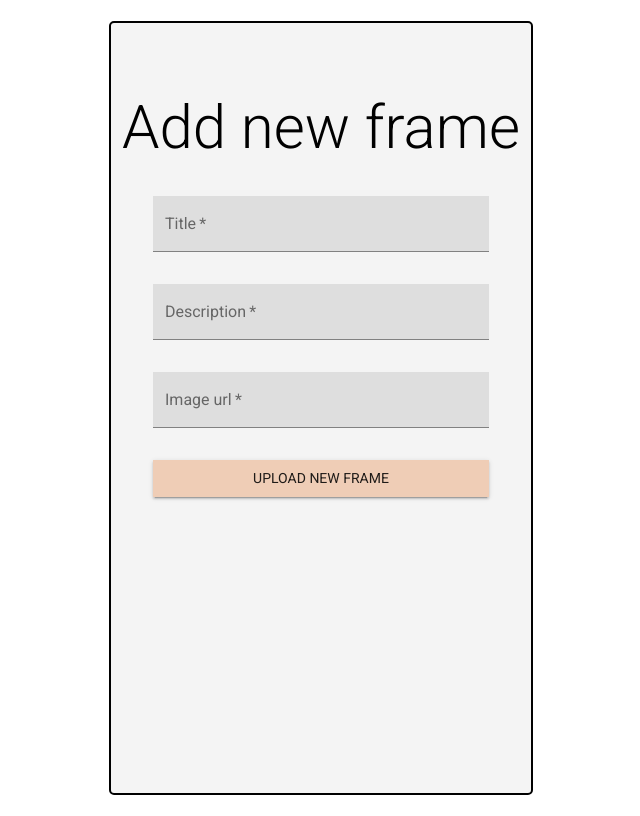
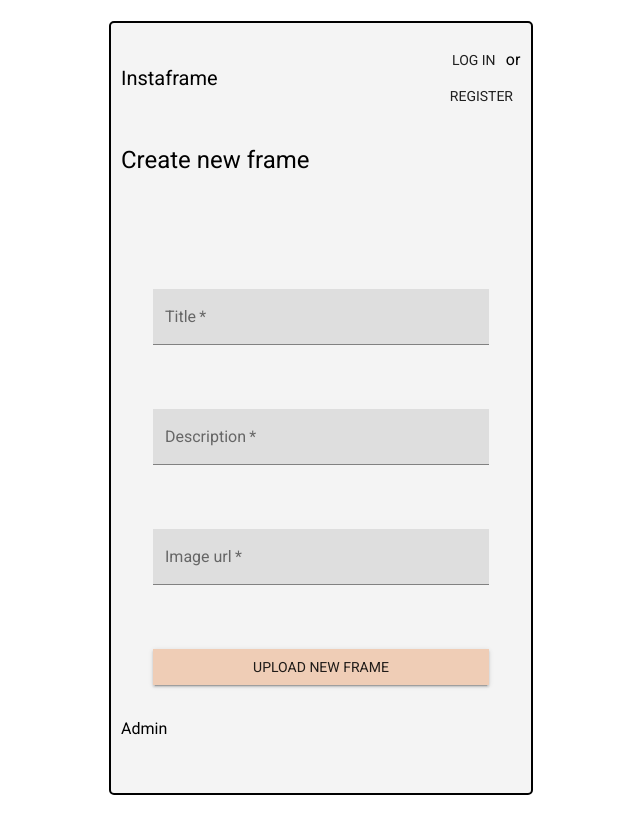
Before and after one commit to victorwikstrom/user-based-content, a React (Create React App) app in the folder client/: page /upload in a window 1280 px wide. Shown: the whole page, without its empty margins (319-959 px from the left). Built offline with nearby package versions, Linux system fonts and the light colour scheme.

Commit message:
small fixes to design

```diff
--- /dev/null
+++ b/client/src/components/Footer.tsx
@@ -0,0 +1,43 @@
+import {
+  Box,
+  Button,
+  createStyles,
+  makeStyles,
+  Typography,
+} from "@material-ui/core";
+import { Link } from "react-router-dom";
+
+interface Props {
+  userIsLoggedIn: boolean;
+}
+
+function Footer(props: Props) {
+  const useStyles = makeStyles(() =>
+    createStyles({
+      root: {
+        height: "50px",
+        width: "100%",
+      },
+    })
+  );
+  const classes = useStyles();
+
+  return (
+    <div>
+      {props.userIsLoggedIn ? (
+        <div className={classes.root}>
+          <Typography>
+            <Link
+              style={{ textDecoration: "none", color: "black" }}
+              to="/admin"
+            >
+              Admin
+            </Link>
+          </Typography>
+        </div>
+      ) : null}
+    </div>
+  );
+}
+
+export default Footer;
--- a/client/src/components/Header.tsx
+++ b/client/src/components/Header.tsx
@@ -6,6 +6,7 @@ import {
   Typography,
 } from "@material-ui/core";
 import HeaderLogin from "./HeaderLogin";
+import { Link } from "react-router-dom";
 
 interface Props {
   userIsLoggedIn: boolean;
@@ -34,7 +35,9 @@ function Header(props: Props) {
   return (
     <div className={classes.root}>
       <Typography component="h1" variant="h6">
-        App Title
+        <Link style={{ textDecoration: "none", color: "black" }} to="/">
+          Instaframe
+        </Link>
       </Typography>
       <Box className={classes.right}>
         {props.userIsLoggedIn ? (
--- a/client/src/components/ImageCard.tsx
+++ b/client/src/components/ImageCard.tsx
@@ -8,7 +8,6 @@ import IconButton from "@material-ui/core/IconButton";
 import Typography from "@material-ui/core/Typography";
 import { red } from "@material-ui/core/colors";
 import MoreVertIcon from "@material-ui/icons/MoreVert";
-import Eagle from "../assets/ramiro-pianarosa-RsOwHO8Q9Sc-unsplash.jpg";
 import { Frame } from "../helpers";
 
 interface Props {
@@ -18,7 +17,6 @@ interface Props {
 const useStyles = makeStyles((theme: Theme) =>
   createStyles({
     root: {
-      maxWidth: 345,
       marginBottom: "2rem",
     },
     media: {
--- a/client/src/navigation/Admin.tsx
+++ b/client/src/navigation/Admin.tsx
@@ -1,7 +1,9 @@
 import React, { useEffect, useState } from "react";
-import { Box, createStyles, makeStyles, Typography } from "@material-ui/core";
+import { Box, createStyles, makeStyles } from "@material-ui/core";
 import UserCard from "../components/UserCard";
 import { User } from "../helpers";
+import Header from "../components/Header";
+import PageHeading from "../components/PageHeading";
 
 function Admin() {
   const useStyles = makeStyles(() =>
@@ -37,7 +39,8 @@ function Admin() {
 
   return (
     <Box className={classes.root}>
-      <Typography variant="h4">All Users</Typography>
+      <Header userIsLoggedIn={false} />
+      <PageHeading pageName="All users" />
       {users.map(({ username, role, _id }) => (
         <UserCard
           key={_id}
--- a/client/src/navigation/Login.tsx
+++ b/client/src/navigation/Login.tsx
@@ -8,11 +8,14 @@ import {
   Typography,
 } from "@material-ui/core";
 import { Link } from "react-router-dom";
+import Header from "../components/Header";
+import PageHeading from "../components/PageHeading";
 
 function Login() {
   const useStyles = makeStyles(() =>
     createStyles({
-      root: {
+      root: {},
+      form: {
         width: "400px",
         display: "flex",
         flexDirection: "column",
@@ -62,8 +65,9 @@ function Login() {
   };
   return (
     <Box className={classes.root}>
-      <form>
-        <Typography variant="h2">Sign In</Typography>
+      <Header userIsLoggedIn={false} />
+      <PageHeading pageName={"Sign In"} />
+      <form className={classes.form}>
         <Box className={classes.spacing}>
           <TextField
             onChange={handleInputChange}
@@ -82,6 +86,7 @@ function Login() {
             id="password"
             label="Password"
             name="password"
+            type="password"
             variant="filled"
             required
             fullWidth
--- a/client/src/navigation/Registration.tsx
+++ b/client/src/navigation/Registration.tsx
@@ -8,6 +8,8 @@ import {
   Typography,
 } from "@material-ui/core";
 import { Link } from "react-router-dom";
+import Header from "../components/Header";
+import PageHeading from "../components/PageHeading";
 
 interface newUser {
   username: string;
@@ -28,7 +30,8 @@ function Registration() {
 
   const useStyles = makeStyles(() =>
     createStyles({
-      root: {
+      root: {},
+      form: {
         width: "400px",
         display: "flex",
         flexDirection: "column",
@@ -78,9 +81,10 @@ function Registration() {
 
   return (
     <div className={classes.root}>
-      <form>
+      <Header userIsLoggedIn={false} />
+      <PageHeading pageName={"Create an account"} />
+      <form className={classes.form}>
         <Box>
-          <Typography variant="h2">Registration</Typography>
           <Box className={classes.spacing}>
             <TextField
               onChange={handleInputChange}
@@ -99,6 +103,7 @@ function Registration() {
               id="password"
               name="password"
               label="Password"
+              type="password"
               variant="filled"
               required
               fullWidth
@@ -110,6 +115,7 @@ function Registration() {
               name="confirmPassword"
               id="comfirmPassword"
               label="Comfirm Password"
+              type="password"
               variant="filled"
               required
               fullWidth
--- a/client/src/navigation/Router.tsx
+++ b/client/src/navigation/Router.tsx
@@ -10,10 +10,8 @@ function Router() {
     <BrowserRouter>
       <Switch>
         <Route path="/" exact component={Start} />
-        {/* <Route path="/home" component={Home} /> */}
         <Route path="/login" component={Login} />
         <Route path="/registration" component={Registration} />
-        {/* <Route path="/edit" component={Edit} /> */}
         <Route path="/admin" component={Admin} />
         <Route path="/upload" component={Upload} />
       </Switch>
--- a/client/src/navigation/Start.tsx
+++ b/client/src/navigation/Start.tsx
@@ -5,6 +5,7 @@ import ImageCard from "../components/ImageCard";
 import PageHeading from "../components/PageHeading";
 import { Frame } from "../helpers";
 import { Link } from "react-router-dom";
+import Footer from "../components/Footer";
 
 function Start() {
   const useStyles = makeStyles(() =>
@@ -44,7 +45,6 @@ function Start() {
   return (
     <div className={classes.root}>
       <Header userIsLoggedIn={false} />
-      <PageHeading pageName={"Page name placeholder"} />
       {frames.map((frame) => (
         <ImageCard frame={frame} />
       ))}
@@ -57,6 +57,7 @@ function Start() {
       >
         Add image
       </Button>
+      <Footer userIsLoggedIn={true} />
     </div>
   );
 }
--- a/client/src/navigation/Upload.tsx
+++ b/client/src/navigation/Upload.tsx
@@ -8,12 +8,15 @@ import {
   Typography,
 } from "@material-ui/core";
 import { Link } from "react-router-dom";
-import { Frame } from "../helpers";
+import Header from "../components/Header";
+import PageHeading from "../components/PageHeading";
+import Footer from "../components/Footer";
 
 function Upload() {
   const useStyles = makeStyles(() =>
     createStyles({
-      root: {
+      root: {},
+      form: {
         width: "400px",
         display: "flex",
         flexDirection: "column",
@@ -67,8 +70,9 @@ function Upload() {
 
   return (
     <Box className={classes.root}>
-      <form>
-        <Typography variant="h2">Add new frame</Typography>
+      <Header userIsLoggedIn={false} />
+      <PageHeading pageName="Create new frame" />
+      <form className={classes.form}>
         <Box className={classes.spacing}>
           <TextField
             onChange={handleInputChange}
@@ -119,6 +123,7 @@ function Upload() {
           {hasErr ? <Typography>Something is wrong</Typography> : null}
         </Box>
       </form>
+      <Footer userIsLoggedIn={true} />
     </Box>
   );
 }
```
Also changed, not shown: client/src/navigation/routes.tsx (+0 -8 lines).
